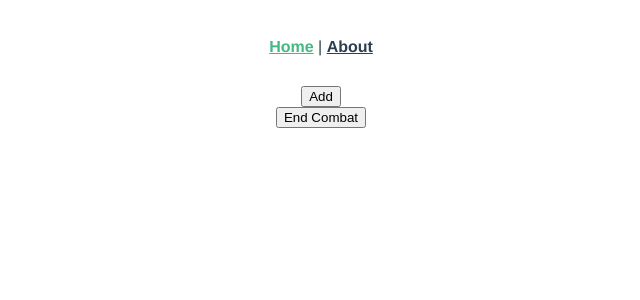
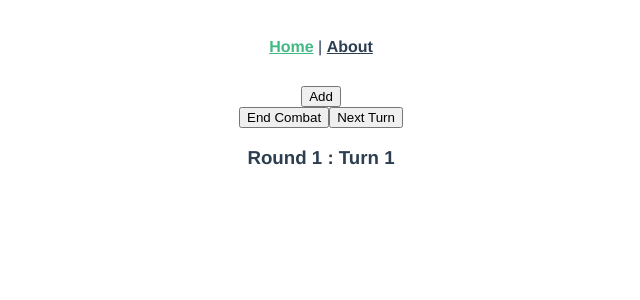
Before and after one commit to justcarver/initiative-tracker, a Vue app: page / in a window 1280 px wide. Both pictures are taken after a click on the button "Start Combat". Shown: the top 300 px of the page, without its empty margins (319-959 px from the left). Built offline with nearby package versions, Linux system fonts and the light colour scheme.

Commit message:
added turn tracking and next turn functionality

```diff
--- a/src/components/CombatList.vue
+++ b/src/components/CombatList.vue
@@ -1,16 +1,22 @@
 <template>
   <div class="combat-list">
+    <div>
       <button v-on:click="toggleCombat">
         <span v-if="inCombat === false">Start Combat</span>
         <span v-if="inCombat">End Combat</span>
       </button>
+      <button v-if="inCombat" v-on:click="nextTurn()">Next Turn</button>
+    </div>
     <div v-if="inCombat">
+      <h3>Round {{ roundNumber }} : Turn {{ turnNumber }}</h3>
+      <div class="initiative-cards">
         <InitiativeCard
-        v-for="entity in combatArray"
+          v-for="entity in currentList"
           v-bind:key="entity.id"
           v-bind:entity="entity"
           combat
         />
+      </div>
     </div>
   </div>
 </template>
@@ -21,7 +27,9 @@ export default {
   name: "CombatList",
   props: {},
   data: function() {
-    return {};
+    return {
+      currentList: []
+    };
   },
   computed: {
     combatArray() {
@@ -29,11 +37,38 @@ export default {
     },
     inCombat() {
       return this.$store.state.combat.isactive;
+    },
+    roundNumber() {
+      return this.$store.state.combat.round;
+    },
+    turnNumber() {
+      return this.$store.state.combat.turn;
     }
   },
   methods: {
+    nextTurn() {
+      const entity = this.currentList.shift();
+      this.currentList.push(entity);
+      this.$store.dispatch("nextTurn");
+    },
     toggleCombat() {
+      this.currentList = this.$store.getters.combatOrder;
       this.$store.dispatch("toggleCombat");
+    }
+  },
+  created: function() {
+    this.currentList = this.$store.getters.combatOrder;
+    if (
+      this.$store.state.combat.turn > 1 ||
+      this.$store.state.combat.round > 1
+    ) {
+      const currentTurn = this.$store.state.combat.turn - 1;
+      const currentRound = this.$store.state.combat.round - 1;
+      const times = currentRound * this.currentList.length + currentTurn;
+      for (let i = 0; i < times; i++) {
+        const entity = this.currentList.shift();
+        this.currentList.push(entity);
+      }
     }
   },
   components: {
--- a/src/store.js
+++ b/src/store.js
@@ -67,7 +67,7 @@ const store = new Vuex.Store({
       });
     },
     nextTurn(state) {
-      if (state.combat.turn >= state.initiativeOrder.length) {
+      if (state.combat.turn >= state.entities.length) {
         state.combat.turn = 1;
         state.combat.round++;
       } else {
@@ -78,6 +78,9 @@ const store = new Vuex.Store({
   actions: {
     addEntity(context, obj) {
       context.commit("addEntity", obj);
+    },
+    nextTurn(context) {
+      context.commit("nextTurn");
     },
     toggleCombat(context) {
       if (!context.state.combat.isActive) {
```
Lines whose indentation alone changed are shown as unchanged.
